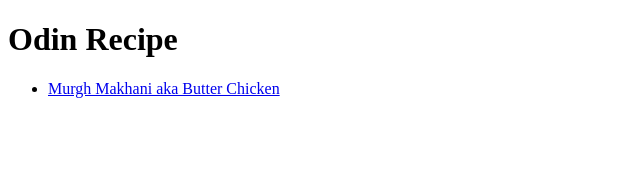
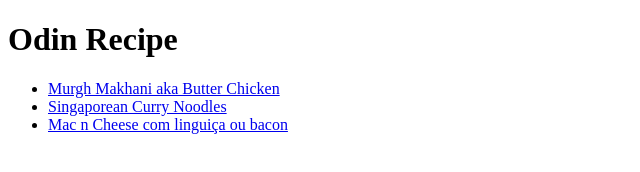
Before and after one commit to lolrochel/odin-recipes, a plain HTML site: page index.html in a window 1280 px wide. Shown: the whole page, without its empty margins (0-640 px from the left). Drawn offline with Linux system fonts and the light colour scheme.

Commit message:
lmao my bad

```diff
--- a/index.html
+++ b/index.html
@@ -8,7 +8,8 @@
     <h1>Odin Recipe</h1>
     <ul>
       <li><a href="recipes/murghmakhani.html">Murgh Makhani aka Butter Chicken</a></li>
-
+      <li><a href="recipes/currynoodles.html">Singaporean Curry Noodles</a></li>
+      <li><a href="recipes/macnchesse.html">Mac n Cheese com linguiça ou bacon</a></li>
     </ul>
   </body>
 </html>
```
Also changed, not shown: images/currynoodles.webp (added), images/macncheez.jpg (added).
